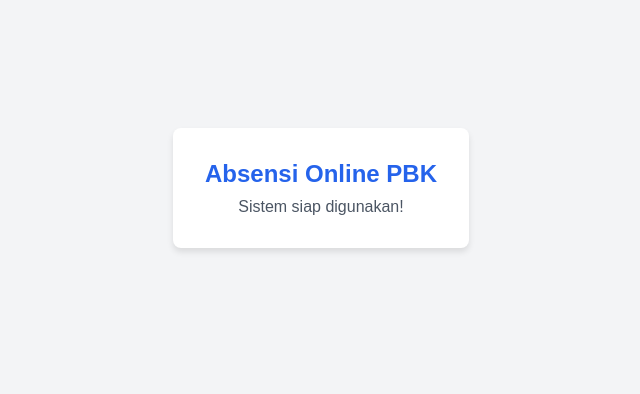
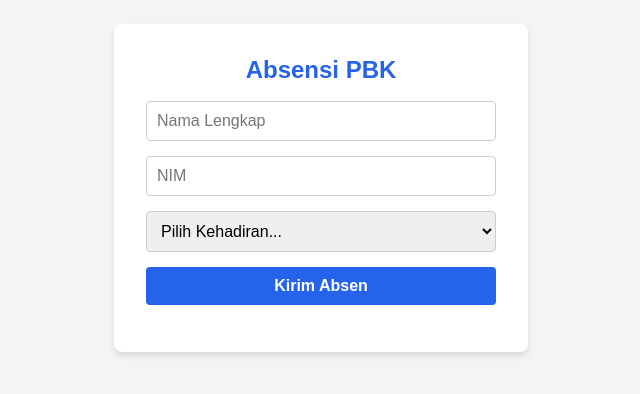
Before and after one commit to suryanovara/absensi-kampus, a website built with Vite: page index.html in a window 1280 px wide. Shown: the part 212-606 px from the top of the page, without its empty margins (319-959 px from the left). Built offline with nearby package versions, Linux system fonts and the light colour scheme; some packages are replaced by stand-ins of ours.

Commit message:
Add files via upload

```diff
--- a/index.html
+++ b/index.html
@@ -6,15 +6,29 @@
   <title>Absensi Online</title>
   <style>
     body { font-family: sans-serif; background-color: #f3f4f6; display: flex; justify-content: center; align-items: center; height: 100vh; margin: 0; }
-    .card { background-color: white; padding: 2rem; border-radius: 0.5rem; box-shadow: 0 4px 6px rgba(0,0,0,0.1); text-align: center; }
-    h1 { color: #2563eb; margin-top: 0; margin-bottom: 10px; font-size: 24px; }
-    p { color: #4b5563; font-size: 16px; margin: 0; }
+    .card { background-color: white; padding: 2rem; border-radius: 0.5rem; box-shadow: 0 4px 6px rgba(0,0,0,0.1); width: 100%; max-width: 350px;}
+    h1 { color: #2563eb; margin-top: 0; font-size: 24px; text-align: center; }
+    input, select, button { width: 100%; margin-bottom: 15px; padding: 10px; box-sizing: border-box; border: 1px solid #ccc; border-radius: 4px; font-size: 16px; }
+    button { background-color: #2563eb; color: white; border: none; cursor: pointer; font-weight: bold; }
+    button:hover { background-color: #1d4ed8; }
+    #pesanSukses { color: green; text-align: center; font-weight: bold; display: none; }
   </style>
 </head>
 <body>
   <div class="card">
-    <h1>Absensi Online PBK</h1>
-    <p>Sistem siap digunakan!</p>
+    <h1>Absensi PBK</h1>
+    <form id="formAbsen">
+      <input type="text" id="nama" placeholder="Nama Lengkap" required />
+      <input type="text" id="nim" placeholder="NIM" required />
+      <select id="status" required>
+        <option value="">Pilih Kehadiran...</option>
+        <option value="Hadir">Hadir</option>
+        <option value="Sakit">Sakit</option>
+        <option value="Izin">Izin</option>
+      </select>
+      <button type="submit">Kirim Absen</button>
+    </form>
+    <p id="pesanSukses">✅ Absen berhasil dikirim!</p>
   </div>
   <script type="module" src="/src/main.ts"></script>
 </body>
```
